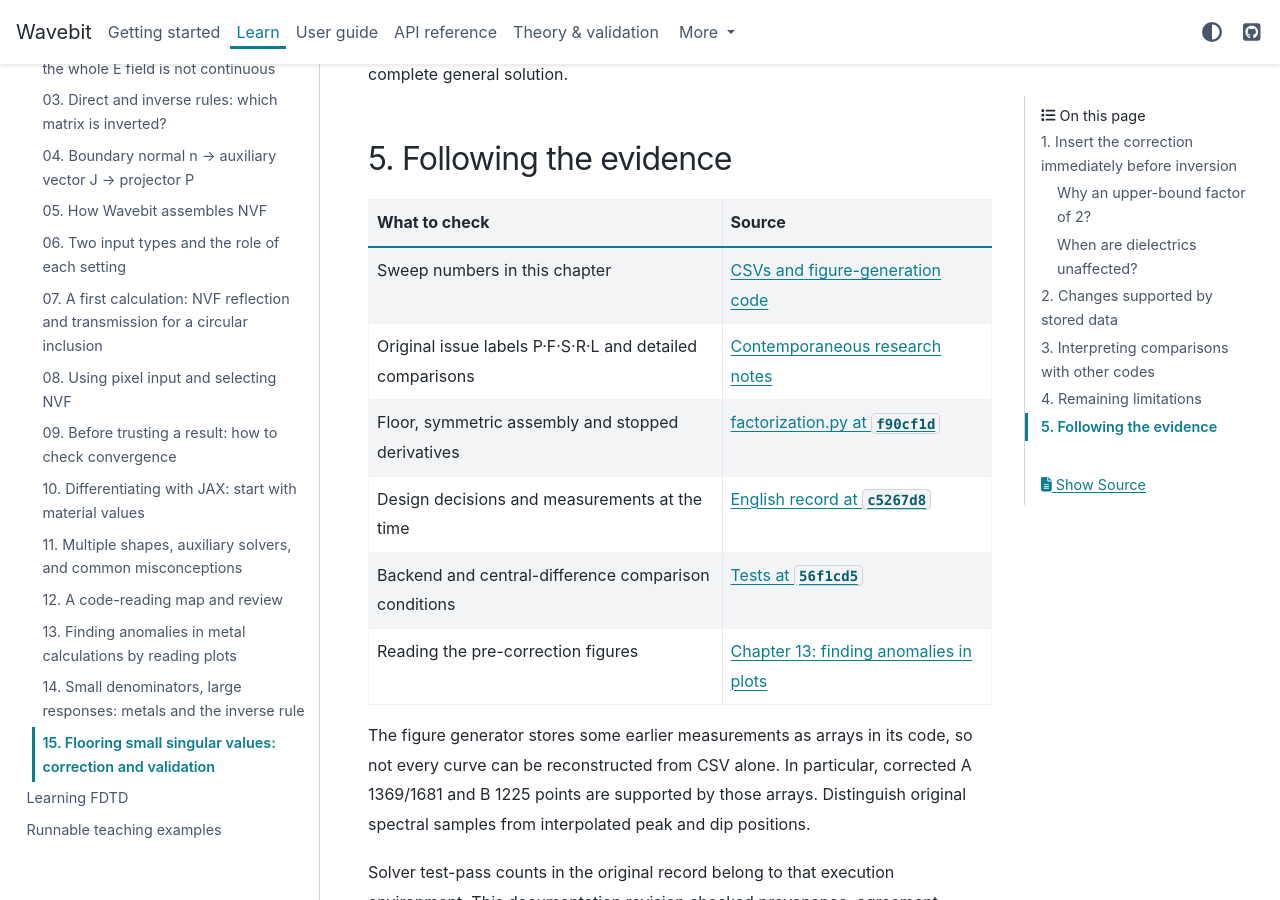
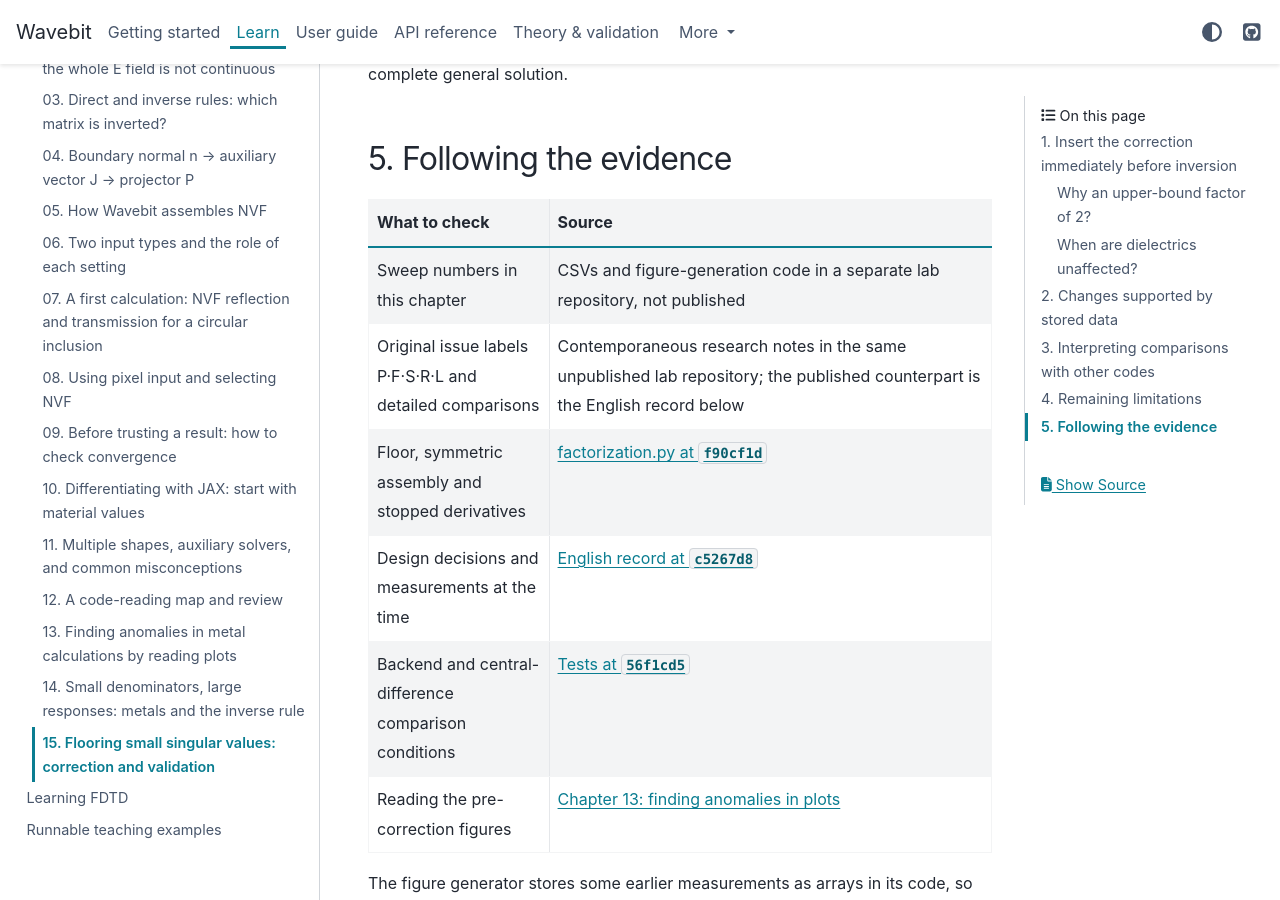
Before and after one commit to fieldalgo/wavebit, a Sphinx documentation site: the page built from docs/learn/nvf/metal-regularization.md, in a window 1280 px wide and 900 px high, scrolled down 8264 px. Built offline with Sphinx 7.4.7 and the PyData theme 0.15.4, drawn with Linux system fonts in a browser that asks for light colours; pages that are not in the unit, such as notebooks, are missing from menus.

Commit message:
docs(learn): name the unpublished lab repository instead of linking it
Six links in the two metal-regularisation chapters (English and Korean) pointed at a
repository that is not public, so they were dangling for every reader. The text now
states where the CSVs, figure code and contemporaneous notes live, without a URL, as
docs/README.md's inward-only rule asks.

Co-Authored-By: Claude Fable 5.1 <noreply@anthropic.com>

```diff
--- a/docs/learn/nvf/metal-regularization.md
+++ b/docs/learn/nvf/metal-regularization.md
@@ -159,8 +159,8 @@ The original study also tested alternative assemblies intended to preserve a pas
 
 | What to check | Source |
 | --- | --- |
-| Sweep numbers in this chapter | [CSVs and figure-generation code](https://github.com/yonghakim/wavebit-lab/tree/main/nvf-metal-inverse-rule) |
-| Original issue labels P·F·S·R·L and detailed comparisons | [Contemporaneous research notes](https://github.com/yonghakim/wavebit-lab/blob/main/docs/nvf/nvf_metal_inverse_rule.ko.md) |
+| Sweep numbers in this chapter | CSVs and figure-generation code in a separate lab repository, not published |
+| Original issue labels P·F·S·R·L and detailed comparisons | Contemporaneous research notes in the same unpublished lab repository; the published counterpart is the English record below |
 | Floor, symmetric assembly and stopped derivatives | [factorization.py at `f90cf1d`](https://github.com/fieldalgo/wavebit/blob/f90cf1d/wavebit/_core/factorization.py) |
 | Design decisions and measurements at the time | [English record at `c5267d8`](https://github.com/fieldalgo/wavebit/blob/c5267d8/docs/nvf-metal-inverse-rule.md) |
 | Backend and central-difference comparison conditions | [Tests at `56f1cd5`](https://github.com/fieldalgo/wavebit/blob/56f1cd5/tests/test_nvf_metal_inverse_rule.py) |
```
Also changed, not shown: docs/learn/nvf/metal-original-plots.md (+1 -1 lines), docs/locales/ko/pages/learn/nvf/metal-original-plots.md (+1 -1 lines), docs/locales/ko/pages/learn/nvf/metal-regularization.md (+2 -2 lines).
